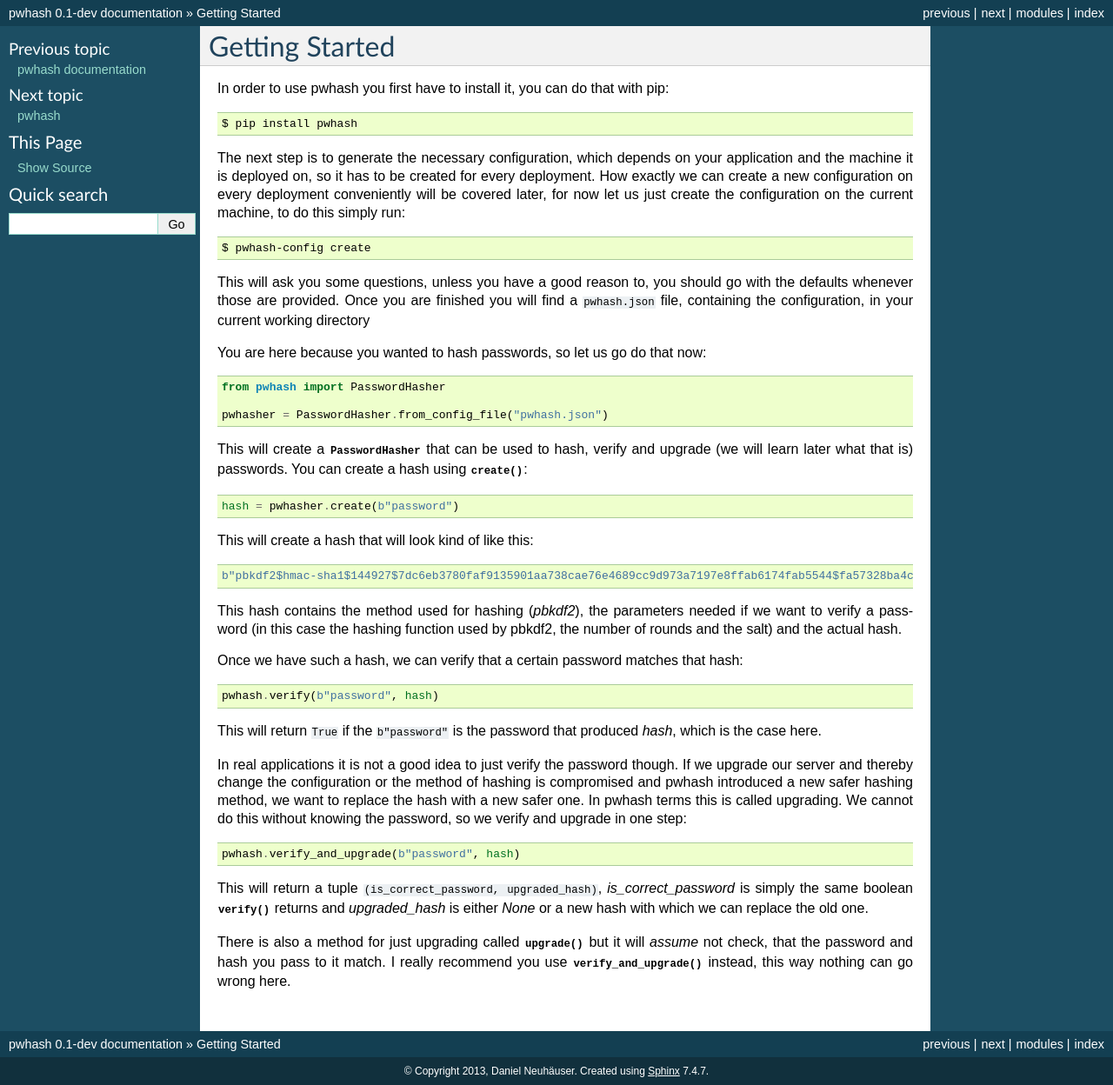
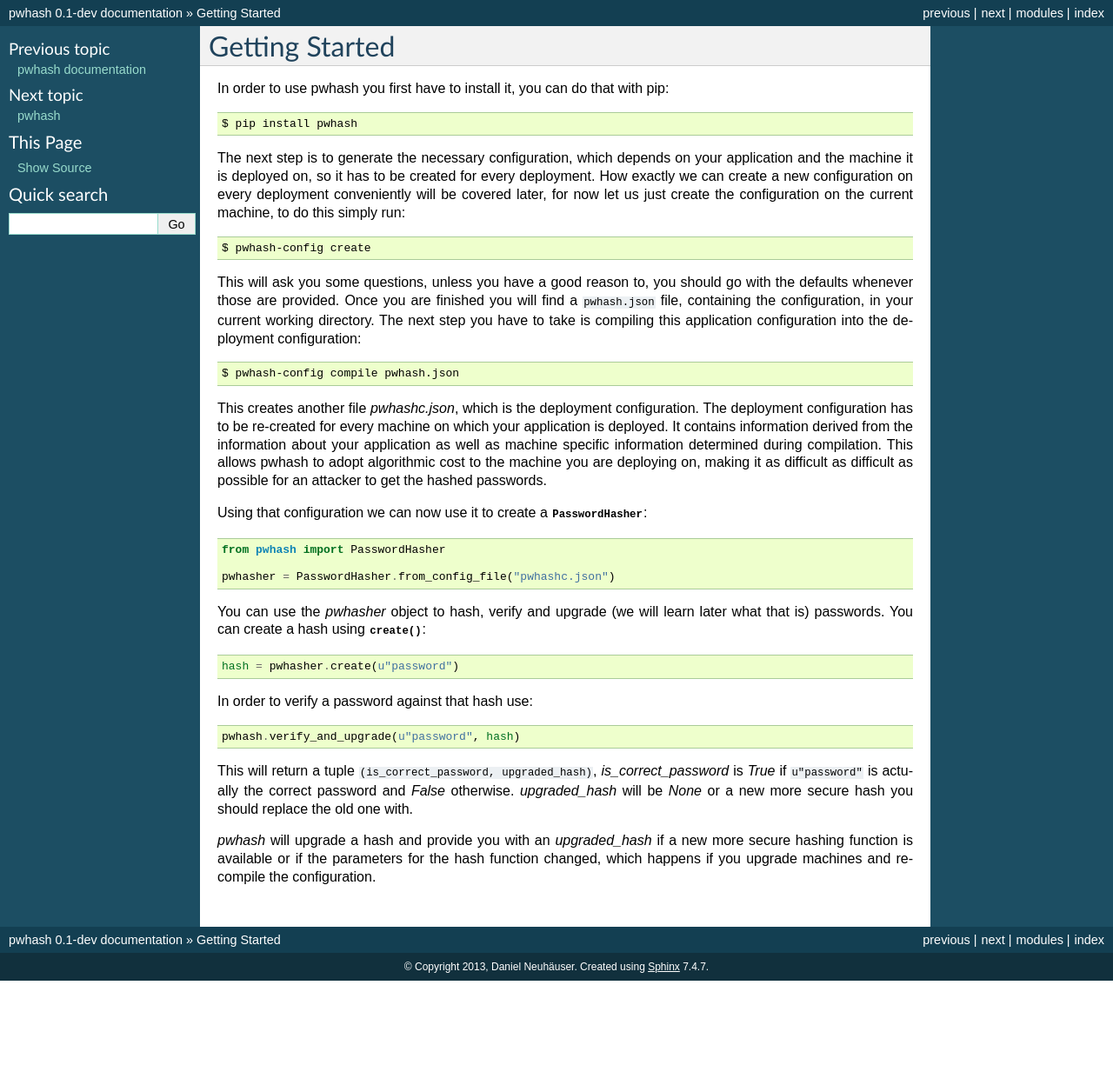
Before and after one commit to DasIch/pwhash, a Sphinx documentation site: the page built from docs/getting-started.rst, in a window 1280 px wide. Shown: the whole page at 87% size. Built offline with Sphinx 7.4.7, drawn with Linux system fonts in a browser that asks for light colours; after the commit the page ends 1128 px from its top, so only the background shows below that.

Commit message:
Include recent changes into Getting Started

```diff
--- a/docs/getting-started.rst
+++ b/docs/getting-started.rst
@@ -16,53 +16,42 @@
 This will ask you some questions, unless you have a good reason to, you should
 go with the defaults whenever those are provided. Once you are finished you
 will find a ``pwhash.json`` file, containing the configuration, in your current
-working directory
+working directory. The next step you have to take is compiling this application
+configuration into the deployment configuration::
 
-You are here because you wanted to hash passwords, so let us go do that now::
+  $ pwhash-config compile pwhash.json
+
+This creates another file `pwhashc.json`, which is the deployment
+configuration. The deployment configuration has to be re-created for every
+machine on which your application is deployed. It contains information derived
+from the information about your application as well as machine specific
+information determined during compilation. This allows pwhash to adopt
+algorithmic cost to the machine you are deploying on, making it as difficult as
+difficult as possible for an attacker to get the hashed passwords.
+
+Using that configuration we can now use it to create a
+:class:`~pwhash.PasswordHasher`::
 
   from pwhash import PasswordHasher
 
-  pwhasher = PasswordHasher.from_config_file("pwhash.json")
+  pwhasher = PasswordHasher.from_config_file("pwhashc.json")
 
+You can use the `pwhasher` object to hash, verify and upgrade (we will learn
+later what that is) passwords. You can create a hash using
+:meth:`~pwhash.PasswordHasher.create`::
 
-This will create a :class:`~pwhash.PasswordHasher` that can be used to hash,
-verify and upgrade (we will learn later what that is) passwords. You can
-create a hash using :meth:`~pwhash.PasswordHasher.create`::
+  hash = pwhasher.create(u"password")
 
-  hash = pwhasher.create(b"password")
+In order to verify a password against that hash use::
 
-This will create a hash that will look kind of like this::
-
-  b"pbkdf2$hmac-sha1$144927$7dc6eb3780faf9135901aa738cae76e4689cc9d973a7197e8ffab6174fab5544$fa57328ba4cbbf1f13626b21b19bf5d4ff82d364"
-
-This hash contains the method used for hashing (`pbkdf2`), the parameters
-needed if we want to verify a password (in this case the hashing function used
-by pbkdf2, the number of rounds and the salt) and the actual hash.
-
-Once we have such a hash, we can verify that a certain password matches that
-hash::
-
-  pwhash.verify(b"password", hash)
-
-This will return ``True`` if the ``b"password"`` is the password that produced
-`hash`, which is the case here.
-
-In real applications it is not a good idea to just verify the password though.
-If we upgrade our server and thereby change the configuration or the method of
-hashing is compromised and pwhash introduced a new safer hashing method, we
-want to replace the hash with a new safer one. In pwhash terms this is called
-upgrading. We cannot do this without knowing the password, so we verify and
-upgrade in one step::
-
-  pwhash.verify_and_upgrade(b"password", hash)
+  pwhash.verify_and_upgrade(u"password", hash)
 
 This will return a tuple ``(is_correct_password, upgraded_hash)``,
-`is_correct_password` is simply the same boolean
-:meth:`~pwhash.PasswordHasher.verify` returns and `upgraded_hash` is either
-`None` or a new hash with which we can replace the old one.
+`is_correct_password` is `True` if ``u"password"`` is actually the correct
+password and `False` otherwise. `upgraded_hash` will be `None` or a new more
+secure hash you should replace the old one with.
 
-There is also a method for just upgrading called
-:meth:`~pwhash.PasswordHasher.upgrade` but it will *assume* not check, that the
-password and hash you pass to it match. I really recommend you use
-:meth:`~pwhash.PasswordHasher.verify_and_upgrade` instead, this way nothing can
-go wrong here.
+`pwhash` will upgrade a hash and provide you with an `upgraded_hash` if a new
+more secure hashing function is available or if the parameters for the hash
+function changed, which happens if you upgrade machines and re-compile the
+configuration.
```
